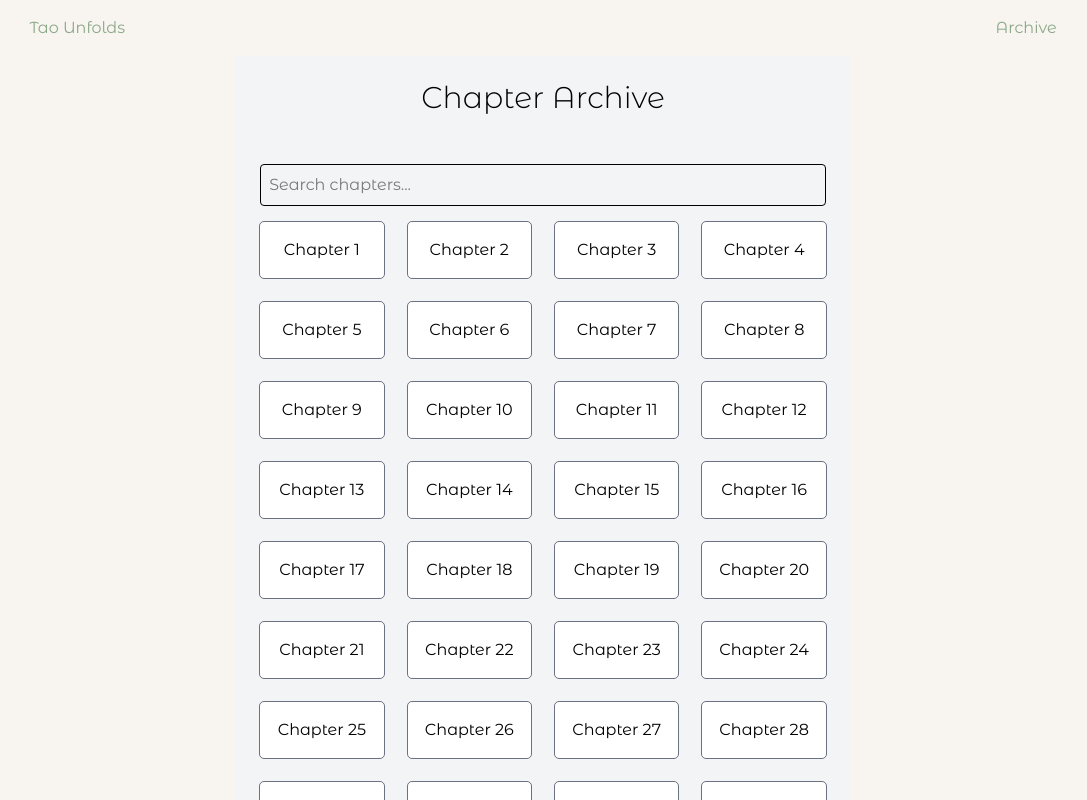
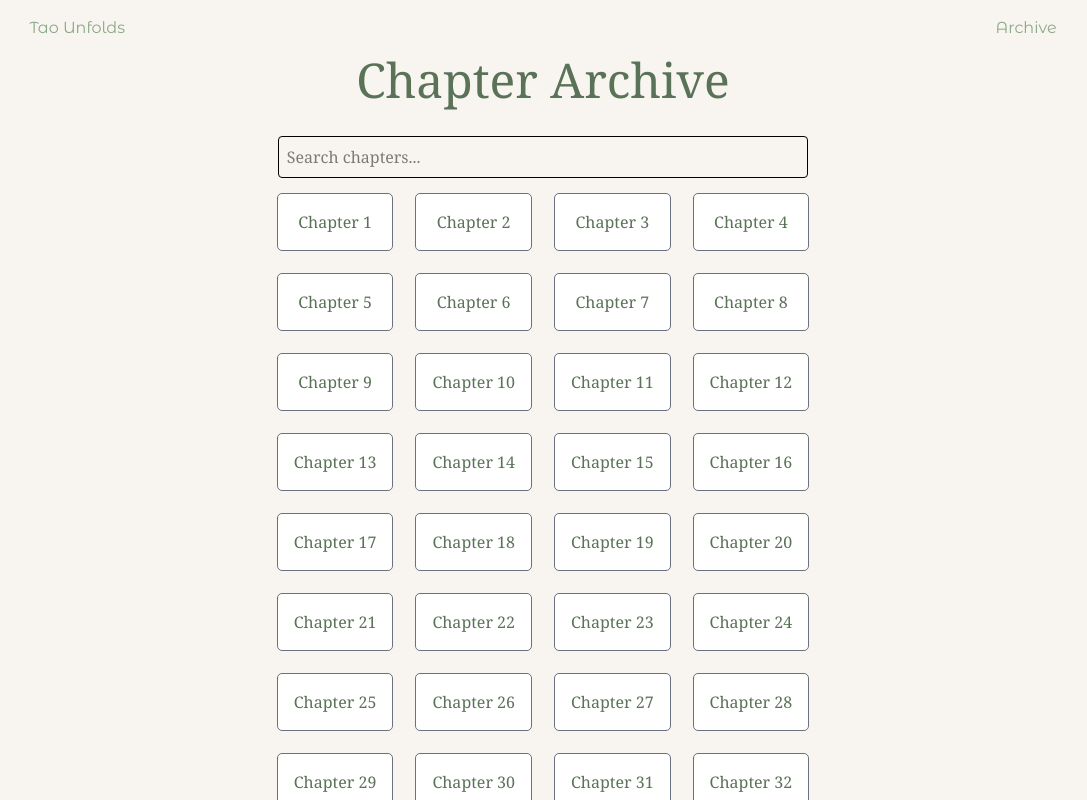
Before and after one commit to rob-schlenker/tao-unfolds, a Next.js app: page /archive in a window 1280 px wide. Shown: the top 800 px of the page, without its empty margins (97-1184 px from the left). Built offline with nearby package versions, Linux system fonts and the light colour scheme.

Commit message:
enhance ArchivePage layout and styles, update ChapterDisplay text for consistency, and improve ChapterArchive item styling

```diff
--- a/src/app/archive/page.tsx
+++ b/src/app/archive/page.tsx
@@ -5,8 +5,8 @@ export default async function ArchivePage() {
   const chapters = await getAllChapters();
 
   return (
-    <div className="min-h-screen bg-gray-100">
-      <h1 className="text-3xl font-light text-center p-6 text-black">Chapter Archive</h1>
+    <div className="bg-cream text-gray-800 min-h-screen flex flex-col items-center font-serif max-w-[100ch] mx-auto">
+      <h1 className="text-5xl text-sage-dark mb-2 font-normal">Chapter Archive</h1>
       <ChapterArchive chapters={chapters} />
     </div>
   );
--- a/src/app/layout.tsx
+++ b/src/app/layout.tsx
@@ -15,12 +15,11 @@ export default function RootLayout({
   return (
     <html lang="en">
       <head>
+        {/* eslint-disable-next-line @next/next/no-page-custom-font */}
         <link rel="preconnect" href="https://fonts.googleapis.com" />
-        <link
-          rel="preconnect"
-          href="https://fonts.gstatic.com"
-          crossOrigin="anonymous"
-        />
+        {/* eslint-disable-next-line @next/next/no-page-custom-font */}
+        <link rel="preconnect" href="https://fonts.gstatic.com" crossOrigin="anonymous" />
+        {/* eslint-disable-next-line @next/next/no-page-custom-font */}
         <link
           href="https://fonts.googleapis.com/css2?family=Montserrat+Alternates:ital,wght@0,100;0,200;0,300;0,400;0,500;0,600;0,700;0,800;0,900;1,100;1,200;1,300;1,400;1,500;1,600;1,700;1,800;1,900&display=swap"
           rel="stylesheet"
--- a/src/components/core/AudioPlayer.tsx
+++ b/src/components/core/AudioPlayer.tsx
@@ -65,7 +65,7 @@ const AudioPlayer: React.FC<AudioPlayerProps> = ({ ambientSrc, songArtistTitle }
         wavesurfer.current.pause();
       }
     }
-  }, [isPlaying]);
+  }, [isPlaying, volume, isMuted]);
 
   // Handle volume and mute
   useEffect(() => {
--- a/src/components/core/ChapterDisplay.tsx
+++ b/src/components/core/ChapterDisplay.tsx
@@ -41,7 +41,7 @@ const ChapterDisplay: React.FC<ChapterDisplayProps> = ({ initialChapter }) => {
               Mindful Breathing
             </h3>
             <p className="mb-4">
-              Take a moment to breathe and reflect on today's wisdom.
+              Take a moment to breathe and reflect on today&apos;s wisdom.
             </p>
             <BreathExercise duration={30} />
 
@@ -61,7 +61,7 @@ const ChapterDisplay: React.FC<ChapterDisplayProps> = ({ initialChapter }) => {
               Reflect & Journal
             </h3>
             <p className="mb-2">
-              What thoughts arise as you contemplate today's chapter?
+              What thoughts arise as you contemplate today&apos;s chapter?
             </p>
             <ReflectionBox chapterNumber={chapter.number} />
           </div>
--- a/src/components/utility/ChapterArchive.tsx
+++ b/src/components/utility/ChapterArchive.tsx
@@ -34,7 +34,7 @@ const ChapterArchive: React.FC<ChapterArchiveProps> = ({ chapters }) => {
           <li
             key={chapter.number}
             onClick={() => handleSelect(chapter)}
-            className="p-4 m-0 bg-white rounded cursor-pointer transition-all outline-1 outline-gray-500 duration-300 hover:bg-gray-200 hover:outline-2 hover:outline-amber-400 text-center"
+            className="text-sage-dark p-4 m-0 bg-white rounded cursor-pointer transition-all outline-1 outline-gray-500 duration-300 hover:bg-gray-200 hover:outline-2 hover:outline-amber-400 text-center"
           >
             Chapter {chapter.number}
           </li>
```
